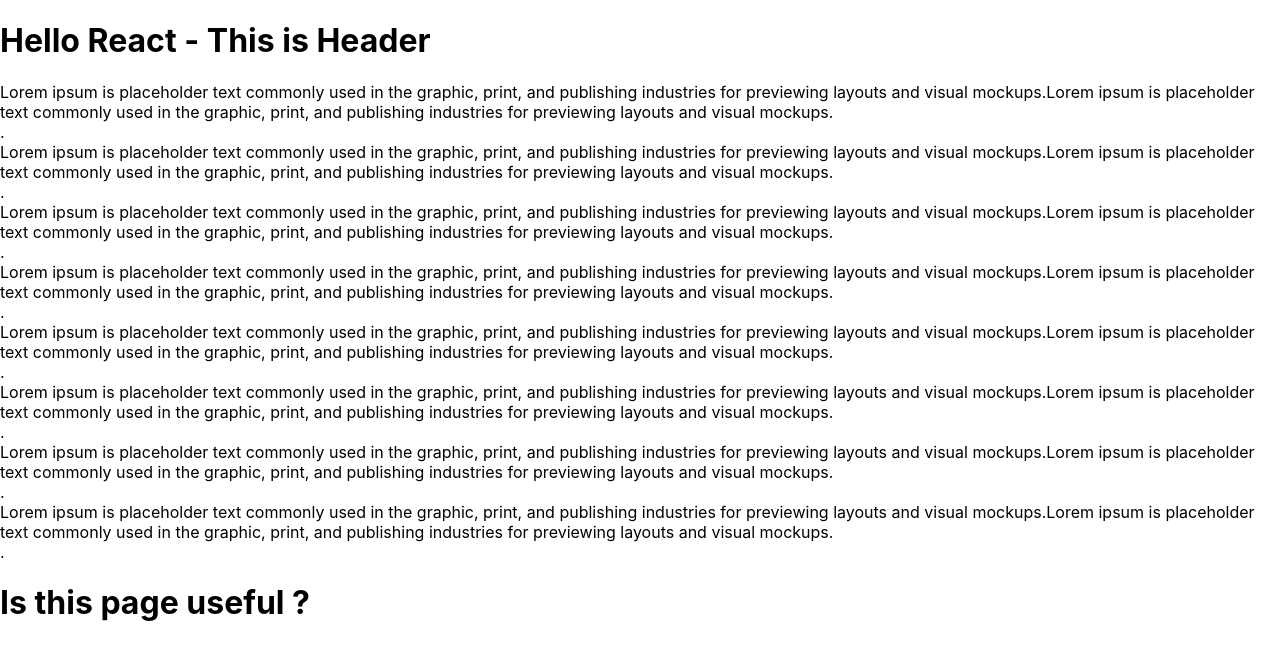
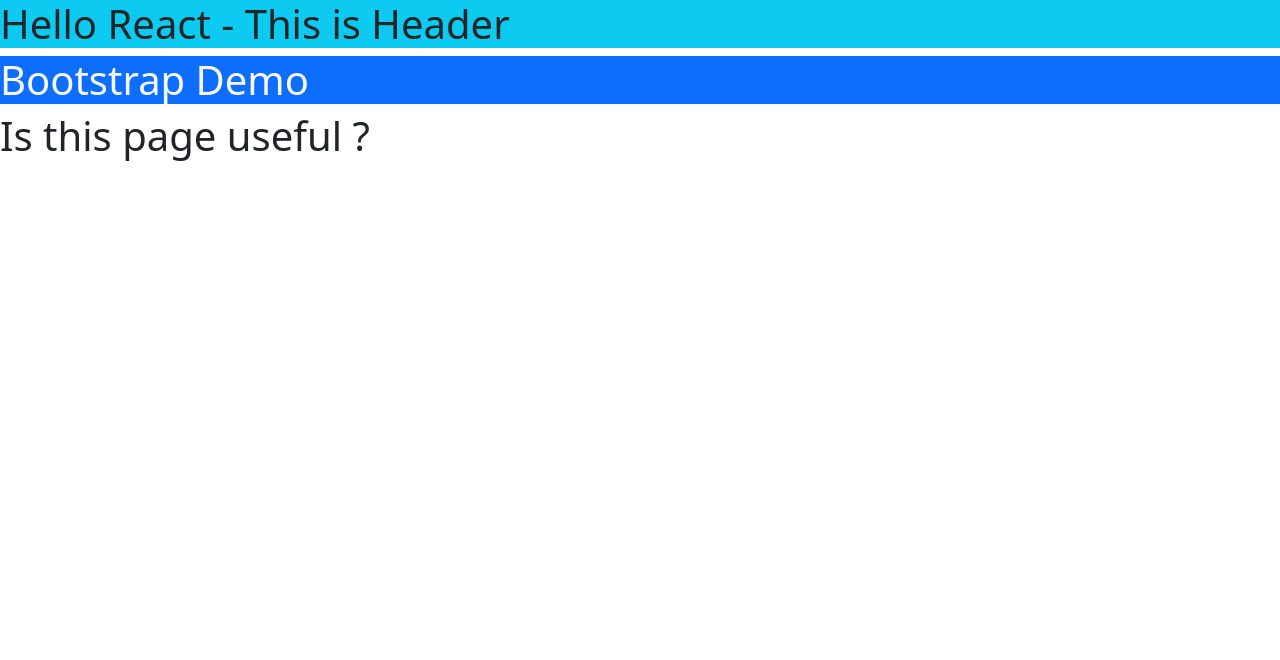
Before and after one commit to sayli01/my-react-project1, a React (Create React App) app: page / in a window 1280 px wide. Shown: the top 660 px of the page. Built offline with nearby package versions, Linux system fonts and the light colour scheme.

Commit message:
basic bootstrap

```diff
--- a/package.json
+++ b/package.json
@@ -6,6 +6,7 @@
     "@testing-library/jest-dom": "^5.16.5",
     "@testing-library/react": "^13.4.0",
     "@testing-library/user-event": "^13.5.0",
+    "bootstrap": "^5.2.3",
     "react": "^18.2.0",
     "react-dom": "^18.2.0",
     "react-scripts": "5.0.1",
--- a/src/App.js
+++ b/src/App.js
@@ -1,28 +1,25 @@
-//React function
-//SPL function :: understood by REACT
-//return JSX (means its a react function)
-//App tag is default-others can be called inside app()
-
 import Header from "./pages/Header";
 import MainBody from "./pages/MainBody";
 import Footer from "./pages/Footer";
+import "bootstrap/dist/css/bootstrap.css";
 
 //return JSX
 function App() {
   return (
     <div>
       <Header />
-      <MainBody />
-      <MainBody />
-      <MainBody />
-      <MainBody />
-      <MainBody />
-      <MainBody />
-      <MainBody />
-      <MainBody />
+      <BootstrapDemo />
       <Footer />
     </div>
   );
 }
 
+function BootstrapDemo() {
+  return (
+    <div>
+      <h1 class="bg-primary p=3 text-light">Bootstrap Demo</h1>
+    </div>
+  );
+}
+
 export default App;
--- a/src/pages/Footer.js
+++ b/src/pages/Footer.js
@@ -1,3 +1,5 @@
+import "bootstrap/dist/css/bootstrap.css";
+
 function Footer() {
   return (
     <div>
--- a/src/pages/Header.js
+++ b/src/pages/Header.js
@@ -1,7 +1,9 @@
+import "bootstrap/dist/css/bootstrap.css";
+
 function Header() {
   return (
     <div>
-      <h1>Hello React - This is Header</h1>
+      <h1 class="bg-info">Hello React - This is Header</h1>
     </div>
   );
 }
--- a/src/pages/MainBody.js
+++ b/src/pages/MainBody.js
@@ -1,3 +1,5 @@
+import "bootstrap/dist/css/bootstrap.css";
+
 function MainBody() {
   return (
     <div>
```
Also changed, not shown: 1 other file (tests, documents, lock files or other folders).
